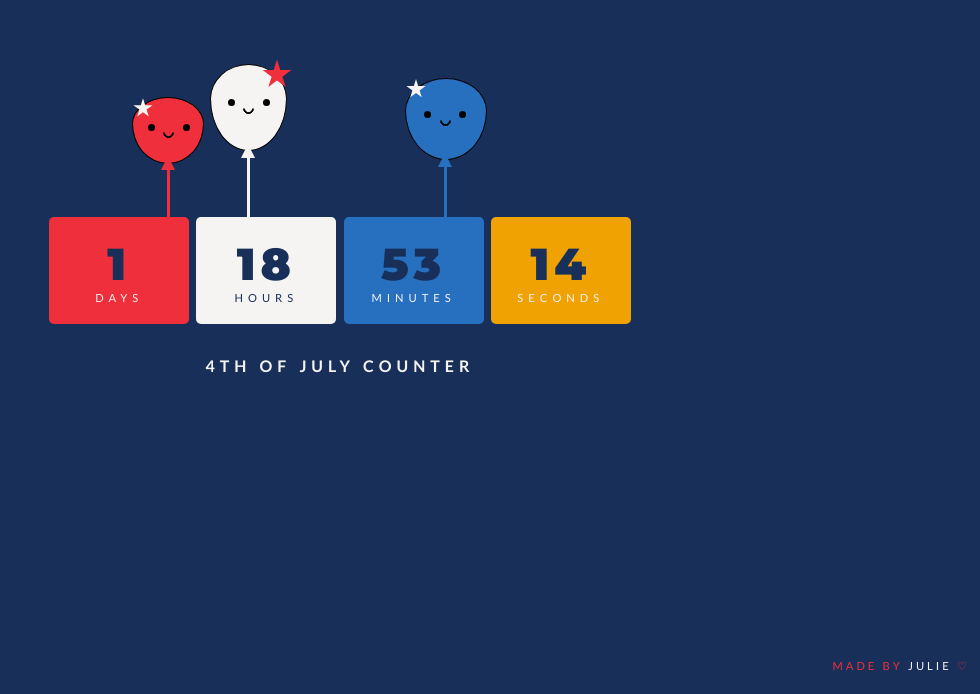
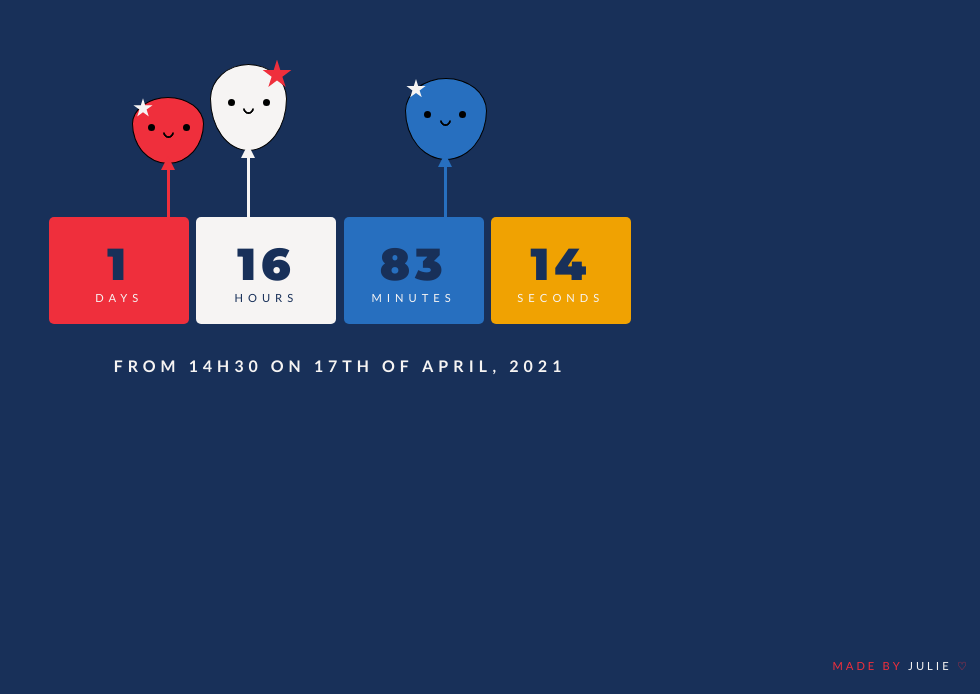
Before and after one commit to K47CA/2021-meetup, a plain HTML site: page docs/2021/t01-index.html in a window 1280 px wide. Shown: the part 106-800 px from the top of the page, without its empty margins (300-1280 px from the left). Drawn offline with Linux system fonts and the light colour scheme.

Commit message:
Update t01-index.html
Correct date & time

```diff
--- a/docs/2021/t01-index.html
+++ b/docs/2021/t01-index.html
@@ -252,7 +252,7 @@
     <div class="string"></div>
   </div>
     <div id="timer"></div>
-    <h1>4th of july counter</h1>
+    <h1>From 14h30 on 17th of april, 2021</h1>
   </div>
   <footer>
     <p>made by <a href="https://codepen.io/juliepark"> julie</a> ♡
@@ -273,22 +273,12 @@
       const today = new Date().getTime();
 
       // get the difference
-      let diff;
-      if(month > 6) {
-        diff = fourthOfJulyNextYear - today;
-        //diff = fourthOfJulyNextYear - today;
-      } else {
-        diff = seventeenthOfApril - today;
-        //diff = fourthOfJuly - today;
-      }
-
-
-
+      let diff = seventeenthOfApril - today;
 
       // math
       let days = Math.floor(diff / (1000 * 60 * 60 * 24));
-      let hours = 16 + Math.floor((diff % (1000 * 60 * 60 * 24)) / (1000 * 60 * 60));
-      let minutes = Math.floor((diff % (1000 * 60 * 60)) / (1000 * 60));
+      let hours = 14 + Math.floor((diff % (1000 * 60 * 60 * 24)) / (1000 * 60 * 60));
+      let minutes = 30 + Math.floor((diff % (1000 * 60 * 60)) / (1000 * 60));
       let seconds = Math.floor((diff % (1000 * 60)) / 1000);
 
       // display
```
